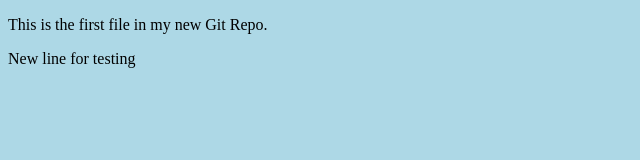
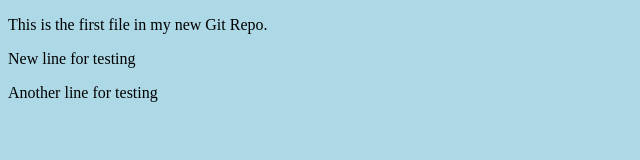
Before and after one commit to ilanabonell/ilanabonell.github.io, a plain HTML site: page index.html in a window 1280 px wide. Shown: the whole page, without its empty margins (0-640 px from the left). Drawn offline with Linux system fonts and the light colour scheme.

Commit message:
Adding change to index.html file

```diff
--- a/index.html
+++ b/index.html
@@ -10,5 +10,6 @@
 <body>
     <p>This is the first file in my new Git Repo.</p>
     <p>New line for testing</p>
+    <p>Another line for testing</p>
 </body>
 </html>
```
